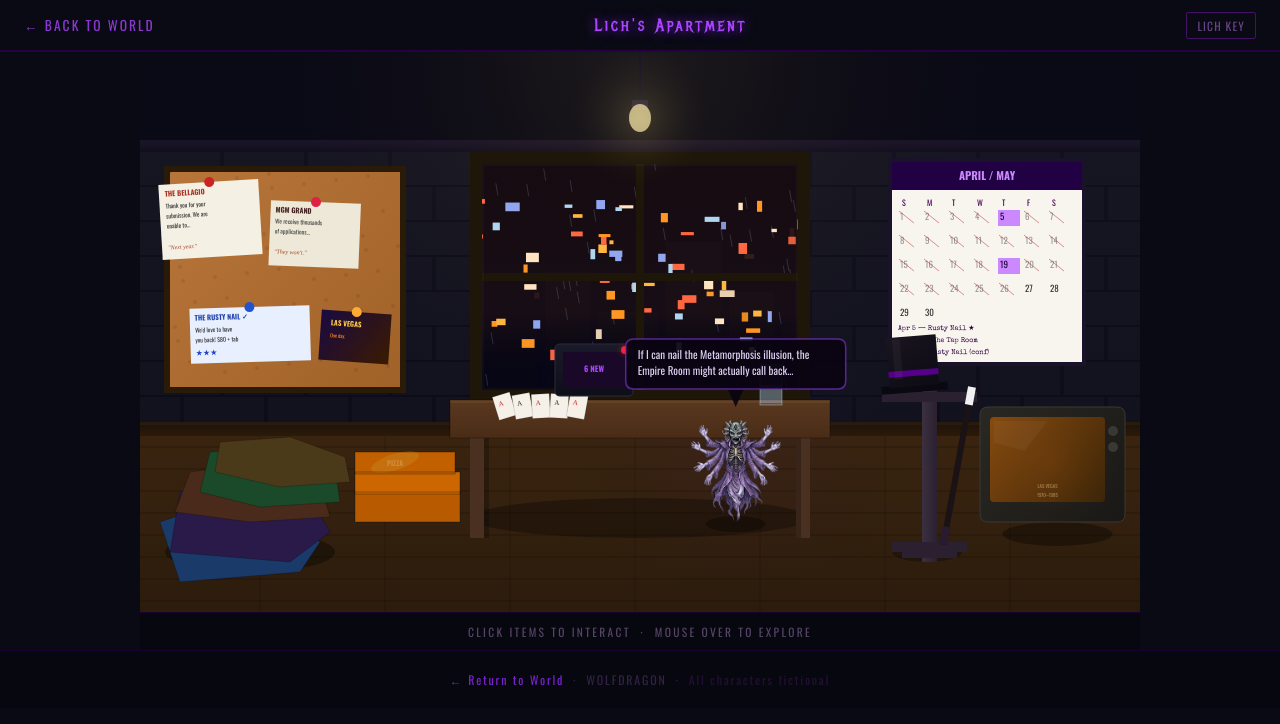
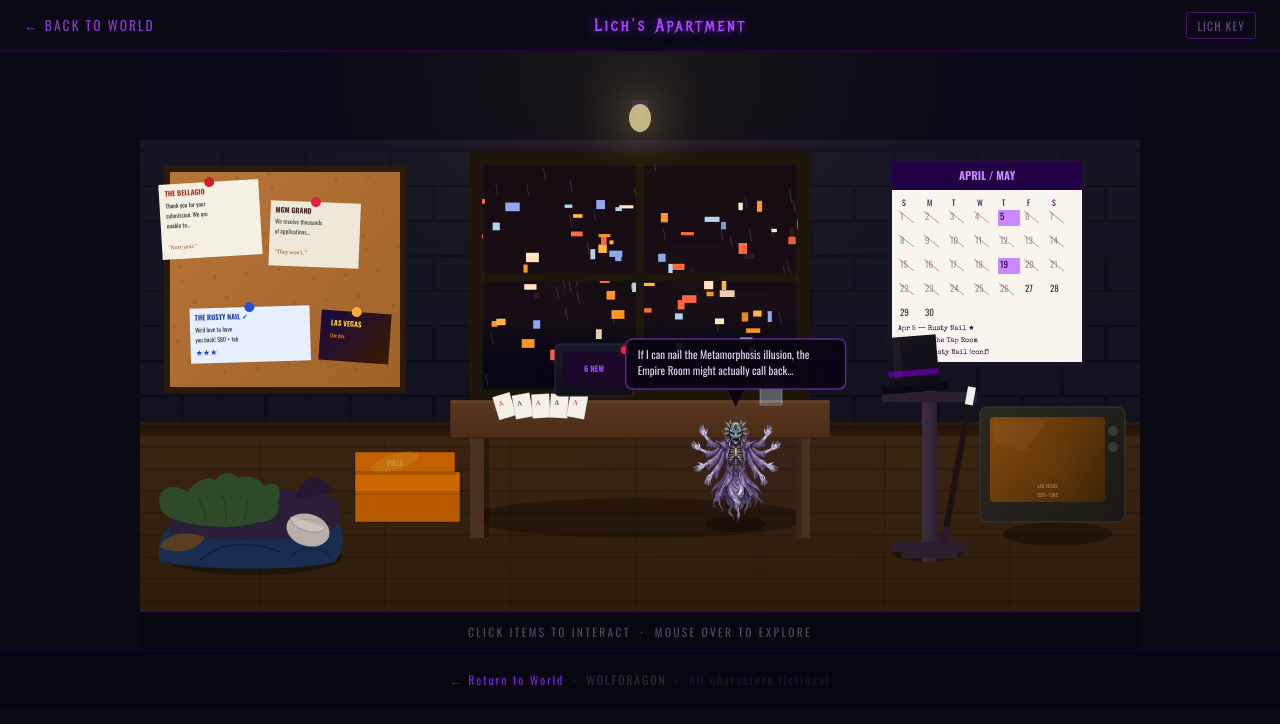
Before and after one commit to diapeydaddy/wolfdragon-website, a website: page public/lich.html in a window 1280 px wide. Drawn offline with nearby package versions, Linux system fonts and the light colour scheme.

Commit message:
Redraw laundry pile with bezier curves — looks like actual clothes now
Replaced straight-edged polygon cloths with layered fabric shapes:
- Dark denim pooled at the base with fold shadow lines
- Bunched hoodie with hood lump poking up
- Green t-shirt with recognisable sleeve/collar/hem shape + wrinkle lines
- Balled-up grey sock with elastic cuff detail
- Brown fabric scrap peeking out at lower-left

Co-Authored-By: Claude Sonnet 4.6 <noreply@anthropic.com>

```diff
--- a/public/lich.html
+++ b/public/lich.html
@@ -967,34 +967,103 @@
 
     function drawLaundryPile() {
       const lx = 20, ly = 390;
-      // Drop shadow
+
+      // ── Floor shadow ──
       ctx.fillStyle = 'rgba(0,0,0,0.35)';
-      ctx.beginPath(); ctx.ellipse(lx + 90, ly + 110, 85, 20, 0, 0, Math.PI*2); ctx.fill();
-
-      // Various cloth pieces
-      const cloths = [
-        {col:'#1a3a6a', pts:[[0,80],[60,60],[130,70],[160,100],[140,130],[20,140]]},
-        {col:'#2a1a4a', pts:[[20,50],[90,40],[150,55],[170,90],[130,120],[10,110]]},
-        {col:'#4a2a1a', pts:[[30,30],[100,20],[160,40],[170,75],[90,80],[15,70]]},
-        {col:'#1a4a2a', pts:[[50,10],[120,5],[175,25],[180,60],[100,65],[40,50]]},
-        {col:'#4a3a1a', pts:[[60,0],[130,-5],[185,15],[190,40],[120,45],[55,30]]},
-      ];
-
-      cloths.forEach(c => {
-        ctx.fillStyle = c.col;
-        ctx.beginPath();
-        ctx.moveTo(lx + c.pts[0][0], ly + c.pts[0][1]);
-        c.pts.forEach(p => ctx.lineTo(lx + p[0], ly + p[1]));
-        ctx.closePath(); ctx.fill();
-        ctx.strokeStyle = 'rgba(0,0,0,0.2)'; ctx.lineWidth = 1; ctx.stroke();
-      });
-
-      // Hover glow
+      ctx.beginPath(); ctx.ellipse(lx + 92, ly + 115, 90, 18, 0, 0, Math.PI*2); ctx.fill();
+
+      // ── Layer 1: dark jeans pooled at the bottom ──
+      // Draped denim — wide, low, heavy-looking blob
+      ctx.fillStyle = '#1a2d50';
+      ctx.beginPath();
+      ctx.moveTo(lx,      ly + 120);
+      ctx.bezierCurveTo(lx - 8,  ly + 80,  lx + 30,  ly + 70,  lx + 60,  ly + 75);
+      ctx.bezierCurveTo(lx + 85, ly + 65,  lx + 130, ly + 62,  lx + 165, ly + 72);
+      ctx.bezierCurveTo(lx + 190,ly + 80,  lx + 185, ly + 105, lx + 175, ly + 120);
+      ctx.bezierCurveTo(lx + 140,ly + 128, lx + 60,  ly + 130, lx,       ly + 120);
+      ctx.closePath(); ctx.fill();
+      // Denim fold shadow
+      ctx.strokeStyle = '#122040'; ctx.lineWidth = 1.5;
+      ctx.beginPath();
+      ctx.moveTo(lx + 40, ly + 118);
+      ctx.bezierCurveTo(lx + 60, ly + 100, lx + 90, ly + 98, lx + 120, ly + 110);
+      ctx.stroke();
+      ctx.beginPath();
+      ctx.moveTo(lx + 130, ly + 115);
+      ctx.bezierCurveTo(lx + 145, ly + 102, lx + 160, ly + 105, lx + 170, ly + 115);
+      ctx.stroke();
+
+      // ── Layer 2: dark hoodie/sweater bunched up behind ──
+      ctx.fillStyle = '#2a1e38';
+      ctx.beginPath();
+      ctx.moveTo(lx + 10,  ly + 90);
+      ctx.bezierCurveTo(lx + 5,   ly + 55,  lx + 30,  ly + 48,  lx + 65,  ly + 52);
+      ctx.bezierCurveTo(lx + 100, ly + 44,  lx + 145, ly + 46,  lx + 170, ly + 55);
+      ctx.bezierCurveTo(lx + 188, ly + 64,  lx + 182, ly + 88,  lx + 162, ly + 92);
+      ctx.bezierCurveTo(lx + 120, ly + 100, lx + 45,  ly + 100, lx + 10,  ly + 90);
+      ctx.closePath(); ctx.fill();
+      // Hood lump poking up on the right
+      ctx.fillStyle = '#241830';
+      ctx.beginPath();
+      ctx.moveTo(lx + 135, ly + 58);
+      ctx.bezierCurveTo(lx + 140, ly + 30,  lx + 168, ly + 28,  lx + 172, ly + 52);
+      ctx.bezierCurveTo(lx + 162, ly + 52,  lx + 148, ly + 54,  lx + 135, ly + 58);
+      ctx.closePath(); ctx.fill();
+
+      // ── Layer 3: olive/green t-shirt on top-left, recognisable shirt shape ──
+      ctx.fillStyle = '#2e4a28';
+      ctx.beginPath();
+      // Left sleeve sticking out left
+      ctx.moveTo(lx,      ly + 65);
+      ctx.bezierCurveTo(lx - 5,  ly + 45,  lx + 14, ly + 40,  lx + 28, ly + 50);
+      // Shoulder curve into collar
+      ctx.bezierCurveTo(lx + 35, ly + 38,  lx + 48, ly + 34,  lx + 56, ly + 38);
+      // Neck/collar dip
+      ctx.bezierCurveTo(lx + 60, ly + 30,  lx + 72, ly + 28,  lx + 78, ly + 36);
+      // Right shoulder
+      ctx.bezierCurveTo(lx + 88, ly + 32,  lx + 100,ly + 36,  lx + 104,ly + 44);
+      // Right sleeve stub
+      ctx.bezierCurveTo(lx + 112,ly + 38,  lx + 124,ly + 42,  lx + 118,ly + 60);
+      // Right side of shirt body
+      ctx.bezierCurveTo(lx + 122,ly + 72,  lx + 110,ly + 82,  lx + 98, ly + 80);
+      // Shirt hem (slightly rumpled)
+      ctx.bezierCurveTo(lx + 78, ly + 88,  lx + 42, ly + 85,  lx + 22, ly + 80);
+      // Left side back up
+      ctx.bezierCurveTo(lx + 8,  ly + 76,  lx + 2,  ly + 72,  lx,      ly + 65);
+      ctx.closePath(); ctx.fill();
+      // Shirt wrinkle lines
+      ctx.strokeStyle = '#223820'; ctx.lineWidth = 1;
+      ctx.beginPath(); ctx.moveTo(lx+38, ly+55); ctx.bezierCurveTo(lx+42,ly+65, lx+48,ly+72, lx+44,ly+80); ctx.stroke();
+      ctx.beginPath(); ctx.moveTo(lx+62, ly+52); ctx.bezierCurveTo(lx+65,ly+62, lx+68,ly+70, lx+65,ly+80); ctx.stroke();
+      ctx.beginPath(); ctx.moveTo(lx+86, ly+56); ctx.bezierCurveTo(lx+88,ly+64, lx+87,ly+72, lx+84,ly+78); ctx.stroke();
+
+      // ── Layer 4: light grey/white balled-up sock (front-right of pile) ──
+      ctx.fillStyle = '#b8b0a8';
+      ctx.beginPath();
+      ctx.ellipse(lx + 148, ly + 88, 22, 16, 0.3, 0, Math.PI*2); ctx.fill();
+      // Sock cuff rim
+      ctx.fillStyle = '#ccc4bc';
+      ctx.beginPath(); ctx.ellipse(lx + 148, ly + 80, 18, 9, 0.3, 0, Math.PI); ctx.fill();
+      ctx.strokeStyle = '#a09890'; ctx.lineWidth = 1;
+      ctx.beginPath(); ctx.ellipse(lx + 148, ly + 80, 18, 9, 0.3, 0, Math.PI); ctx.stroke();
+      // Elastic lines on cuff
+      ctx.strokeStyle = 'rgba(150,140,132,0.5)'; ctx.lineWidth = 0.8;
+      ctx.beginPath(); ctx.moveTo(lx+131,ly+82); ctx.bezierCurveTo(lx+136,ly+76,lx+158,ly+76,lx+164,ly+82); ctx.stroke();
+
+      // ── Layer 5: brown/tan fabric scrap peeking out lower-left ──
+      ctx.fillStyle = '#5a3e22';
+      ctx.beginPath();
+      ctx.moveTo(lx,      ly + 105);
+      ctx.bezierCurveTo(lx + 5,  ly + 92,  lx + 25, ly + 88,  lx + 45, ly + 95);
+      ctx.bezierCurveTo(lx + 38, ly + 108, lx + 18, ly + 114, lx,      ly + 105);
+      ctx.closePath(); ctx.fill();
+
+      // ── Hover glow ──
       if (hoveredZone && hoveredZone.id === 'laundry') {
         ctx.strokeStyle = 'rgba(200,200,255,0.4)';
         ctx.lineWidth = 2;
         ctx.beginPath();
-        ctx.ellipse(lx + 95, ly + 70, 100, 80, -0.1, 0, Math.PI*2);
+        ctx.ellipse(lx + 92, ly + 82, 102, 58, -0.05, 0, Math.PI * 2);
         ctx.stroke();
       }
     }
```
